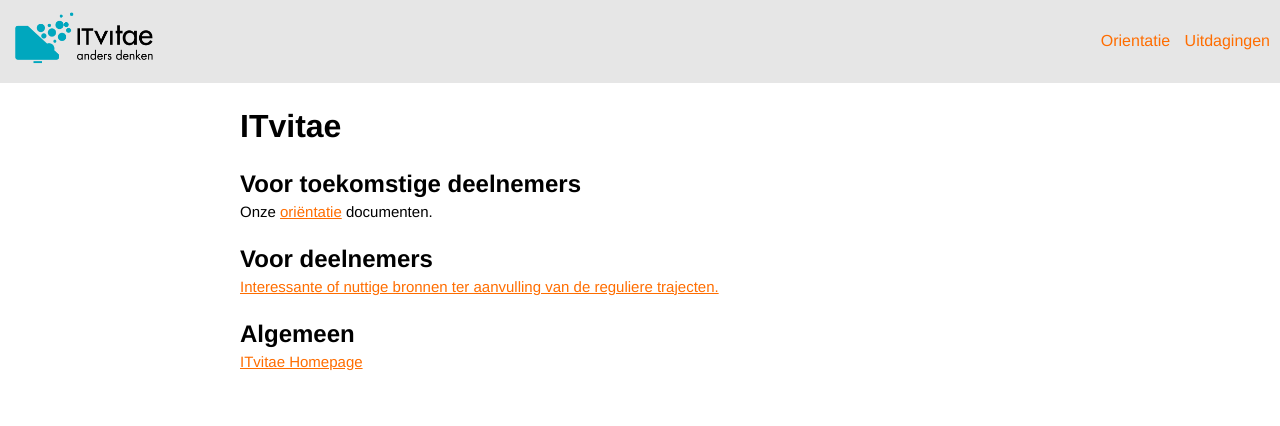
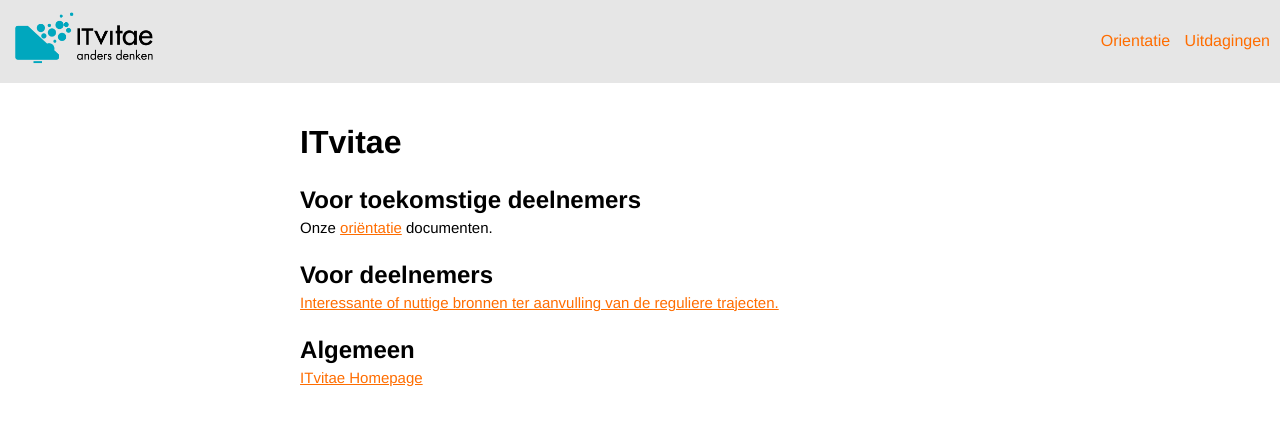
Before and after one commit to ITvitae/itvitae.github.io, a Jekyll site: the page built from docs/index.md, in a window 1280 px wide. Shown: the top 426 px of the page. Built offline with Jekyll 4.4.1, drawn with Linux system fonts in a browser that asks for light colours.

Commit message:
added favicon and content flexbox

```diff
--- a/docs/_layouts/base.html
+++ b/docs/_layouts/base.html
@@ -4,6 +4,7 @@
         <meta charset="UTF-8">
         <meta name="viewport" content="width=device-width, initial-scale=1.0">
         <link rel='stylesheet' href='/assets/css/style.css'>
+        <link rel="icon" type="image/x-icon" href="/assets/images/favicon.ico">
         <title>{{ site.title }}</title>
     </head>
     <body>
--- a/docs/_layouts/home.html
+++ b/docs/_layouts/home.html
@@ -2,6 +2,6 @@
 layout: base
 ---
 
-<div class='{{ site.title }}'>
+<div class='content'>
     {{ content }}
 </div>
--- a/docs/_layouts/page.html
+++ b/docs/_layouts/page.html
@@ -2,6 +2,6 @@
 layout: base
 ---
 
-<div class='{{ site.title }}'>
+<div class='content'>
     {{ content }}
 </div>
--- a/docs/assets/css/style.scss
+++ b/docs/assets/css/style.scss
@@ -17,8 +17,15 @@
     padding: 0;
 }
 
+html {
+    background-color: var(--col-light-gray);
+    height: 100%;
+}
+
 body {
     margin: 0;
+    height: 100%;
+    width: 100%;
 }
 
 h1 {
@@ -59,15 +66,31 @@ tr:nth-child(even) {
     background-color: var(--col-light-gray);
 }
 
+#main {
+    height: 100%;
+    display: flex;
+    flex-direction: column;
+    align-items: flex-start;
+    background-color: white;
+}
+
 #mainContent {
-    padding: 0 25px;
-    padding-bottom: 25px;
-    max-width: 50em;
-    margin: auto;
+    box-sizing: border-box;
+    width: 100%;
+    align-self: stretch;
+    padding: 1em calc((100% - 80ch) / 2);
+    margin: 0;
+    overflow: scroll;
+}
+
+.content {
+    margin: 0 1em;
 }
 
 // Nav
 nav {
+    width: 100%;
+    box-sizing: border-box;
     display: flex;
     justify-content: space-between;
     align-items: center;
```
Also changed, not shown: docs/assets/images/favicon.ico (added). Lines whose indentation alone changed are shown as unchanged.
